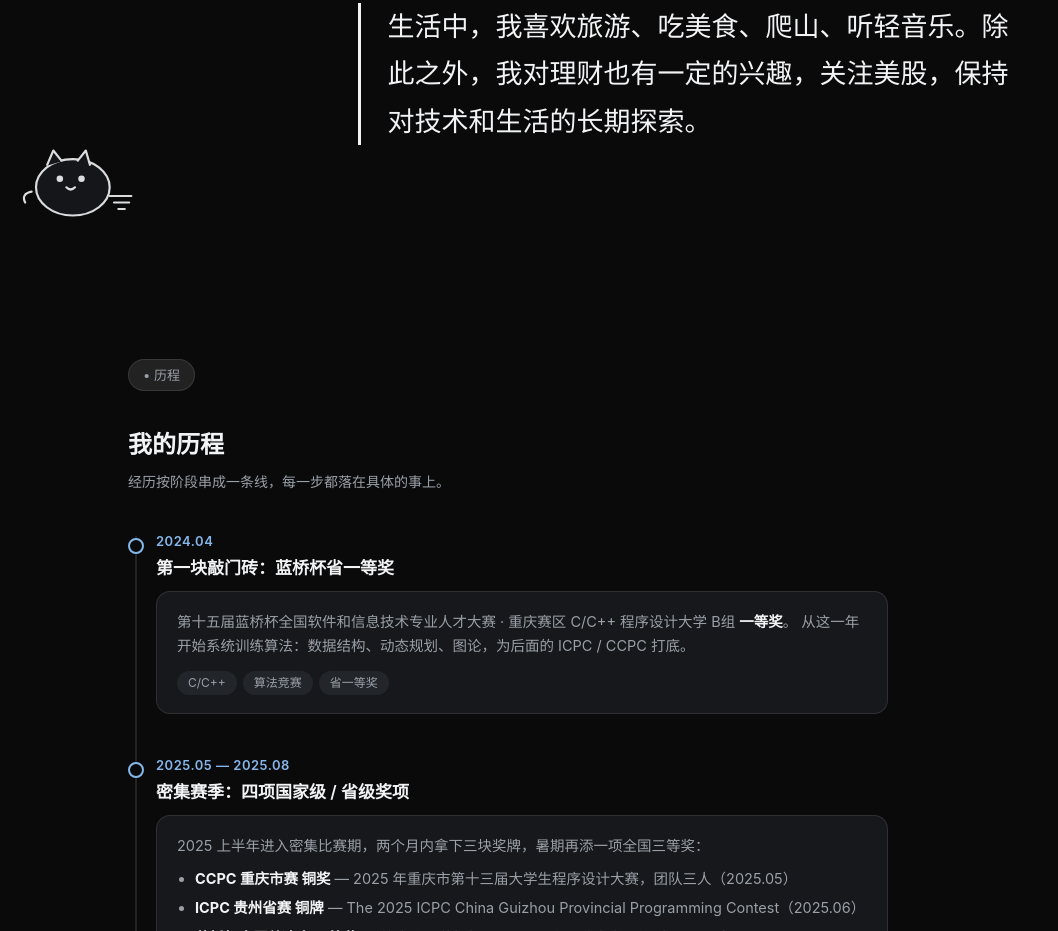
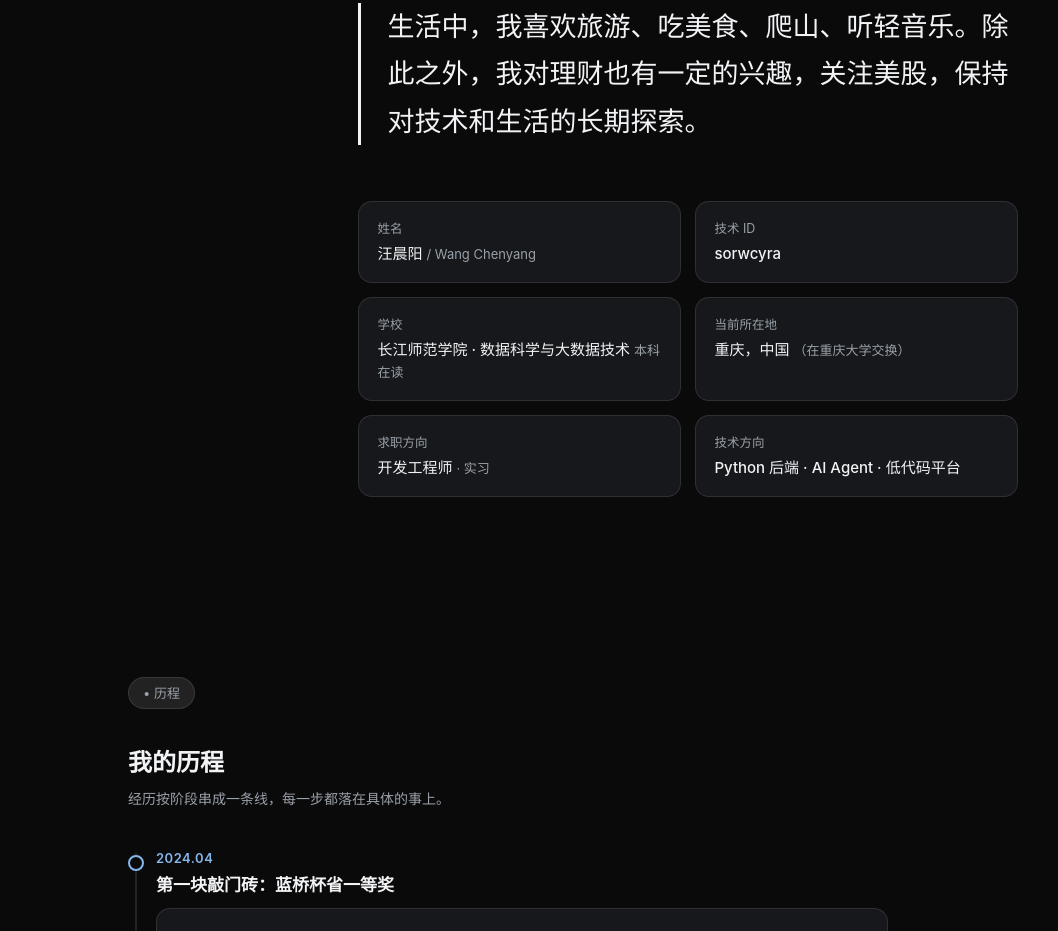
Before and after one commit to Sorwcyra/sorwcyra.github.io, a plain HTML site: page index.html in a window 1280 px wide. Shown: the part 849-1780 px from the top of the page, without its empty margins (0-1058 px from the left). Drawn offline with Linux system fonts and the light colour scheme.

Commit message:
feat: info card grid under intro, remove mascot

```diff
--- a/index.html
+++ b/index.html
@@ -75,7 +75,21 @@
   }
   .big-text b { font-weight: 600; }
 
-  .mascot { position: absolute; left: 10px; bottom: 60px; width: 130px; opacity: .9; pointer-events: none; }
+  .mascot { display: none; }
+
+  /* 信息卡片网格 */
+  .info-grid {
+    display: grid; grid-template-columns: 1fr 1fr; gap: 14px;
+    max-width: 660px; margin: 56px 0 0 clamp(0px, 18vw, 260px);
+  }
+  @media (max-width: 680px) { .info-grid { grid-template-columns: 1fr; } }
+  .info-card {
+    background: var(--surface); border: 1px solid var(--border);
+    border-radius: 14px; padding: 16px 18px;
+  }
+  .info-card .k { color: var(--muted); font-size: 12.5px; margin-bottom: 4px; }
+  .info-card .v { font-size: 15px; font-weight: 500; line-height: 1.5; }
+  .info-card .v small { color: var(--muted); font-weight: 400; font-size: 13px; }
 
   /* 通用 section */
   section { padding: 70px 0; }
@@ -193,16 +207,16 @@
       <p>开源贡献者，个人项目 GitHub 累计 <b>160+ Stars</b>；技术分享创作者，全网累计 <b>340+ 粉丝</b>，<b>1.1w+ 点赞</b>，<b>52w+ 浏览量</b>。</p>
       <p>生活中，我喜欢旅游、吃美食、爬山、听轻音乐。除此之外，我对理财也有一定的兴趣，关注美股，保持对技术和生活的长期探索。</p>
     </div>
+
+    <div class="info-grid">
+      <div class="info-card"><div class="k">姓名</div><div class="v">汪晨阳 <small>/ Wang Chenyang</small></div></div>
+      <div class="info-card"><div class="k">技术 ID</div><div class="v">sorwcyra</div></div>
+      <div class="info-card"><div class="k">学校</div><div class="v">长江师范学院 · 数据科学与大数据技术 <small>本科在读</small></div></div>
+      <div class="info-card"><div class="k">当前所在地</div><div class="v">重庆，中国 <small>（在重庆大学交换）</small></div></div>
+      <div class="info-card"><div class="k">求职方向</div><div class="v">开发工程师 <small>· 实习</small></div></div>
+      <div class="info-card"><div class="k">技术方向</div><div class="v">Python 后端 · AI Agent · 低代码平台</div></div>
+    </div>
   </div>
-  <svg class="mascot" viewBox="0 0 120 90" fill="none" xmlns="http://www.w3.org/2000/svg" aria-hidden="true">
-    <ellipse cx="58" cy="52" rx="34" ry="26" fill="var(--surface)" stroke="var(--text)" stroke-width="2"/>
-    <circle cx="46" cy="44" r="3" fill="var(--text)"/>
-    <circle cx="66" cy="44" r="3" fill="var(--text)"/>
-    <path d="M52 52 Q56 56 60 52" stroke="var(--text)" stroke-width="2" fill="none" stroke-linecap="round"/>
-    <path d="M34 32 L40 18 L48 28 M74 32 L70 18 L62 28" stroke="var(--text)" stroke-width="2" fill="var(--surface)" stroke-linejoin="round"/>
-    <path d="M92 60 L112 60 M96 66 L110 66 M100 72 L106 72" stroke="var(--text)" stroke-width="2" stroke-linecap="round"/>
-    <path d="M20 56 Q10 58 14 66" stroke="var(--text)" stroke-width="2" fill="none" stroke-linecap="round"/>
-  </svg>
 </section>
 
 <main class="wrap">
```
